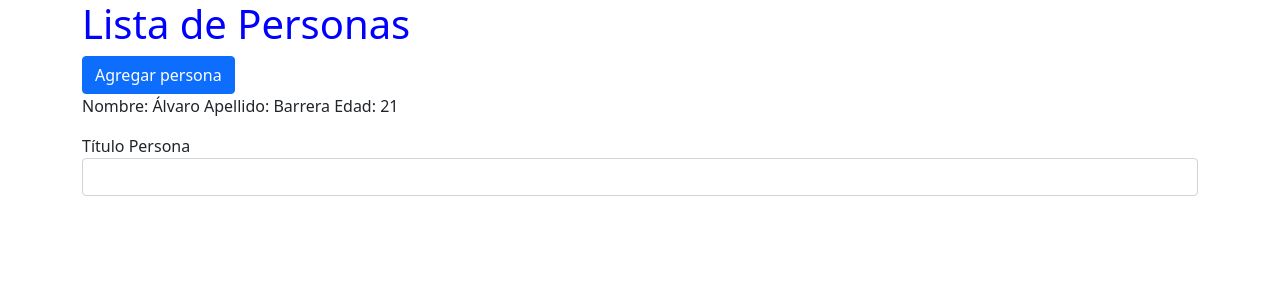
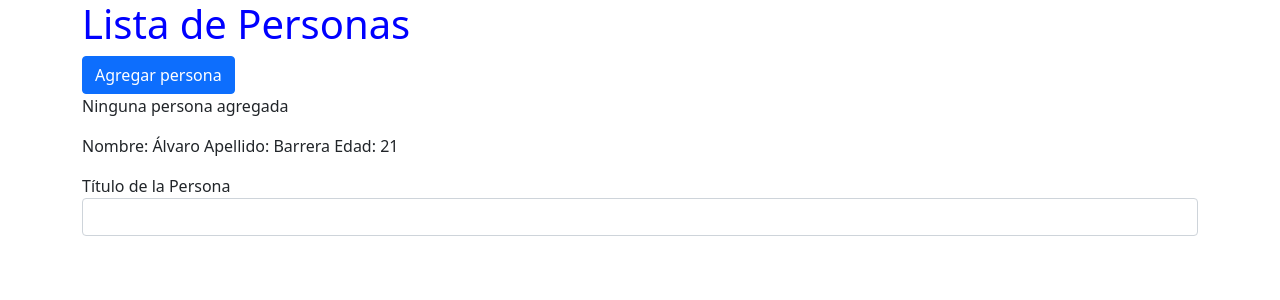
Before and after one commit to alvaro-barrera/AngularFirstApp, an Angular app: page / in a window 1280 px wide. Shown: the top 300 px of the page. Built offline with nearby package versions, Linux system fonts and the light colour scheme.

Commit message:
Manejo de else en *ngIf

```diff
--- a/src/app/persons/persons.component.html
+++ b/src/app/persons/persons.component.html
@@ -9,9 +9,12 @@
       >
         Agregar persona
       </button>
-      <p *ngIf="showMessage">{{ message }} con el título de {{ title }}</p>
+      <p *ngIf="showMessage; else emptyPerson">{{ message }} con el título de {{ title }}</p>
+      <ng-template #emptyPerson>
+        <p>Ninguna persona agregada</p>
+      </ng-template>
       <app-person></app-person>
-      <label>Título Persona</label>
+      <label>Título de la Persona</label>
       <input type="text" class="form-control" [(ngModel)]="title" />
       {{ title }}
     </div>
--- a/src/app/persons/persons.component.ts
+++ b/src/app/persons/persons.component.ts
@@ -8,7 +8,7 @@ import { Component } from '@angular/core';
 export class PersonsComponent {
   isDisabled = false;
   showMessage=false;
-  message = 'Ninguna persona agregada';
+  message = '';
   title = '';
 
   storePerson() {
```
